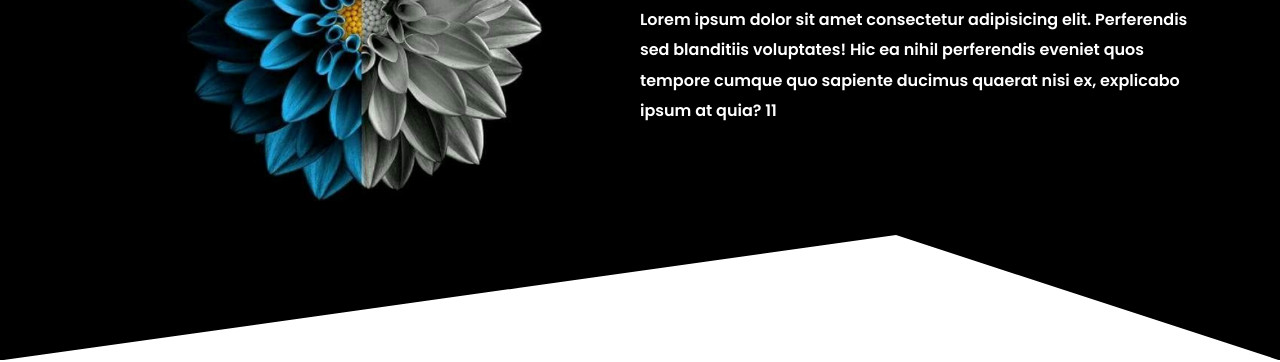
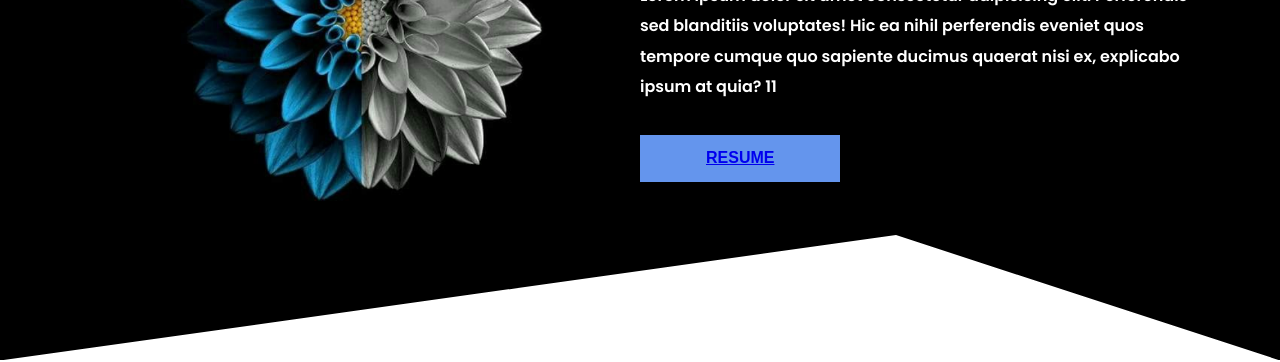
Before and after one commit to soumya-197/soumyaportfolio.github.io, a plain HTML site: page index.html in a window 1280 px wide. Shown: the part 475-837 px from the top of the page. Drawn offline with nearby package versions, Linux system fonts and the light colour scheme.

Commit message:
Update index.html

```diff
--- a/index.html
+++ b/index.html
@@ -57,6 +57,7 @@
                     <h6>Hello! I am Soumya Sethi</h6>
                     <h1>Welcome to my <span>Portfolio</span> </h1>
                     <p>Lorem ipsum dolor sit amet consectetur adipisicing elit. Perferendis sed blanditiis voluptates! Hic ea nihil perferendis eveniet quos tempore cumque quo sapiente ducimus quaerat nisi ex, explicabo ipsum at quia? 11 </p>
+                <button class="btn btn-primary"><a href="https://drive.google.com/file/d/1qeNjHL_iNRNKA7_Qr8MBpBx2bAlCcT_Z/view?usp=sharing">Resume</a></button>
                 </div>
             </div>
         </div>
```
